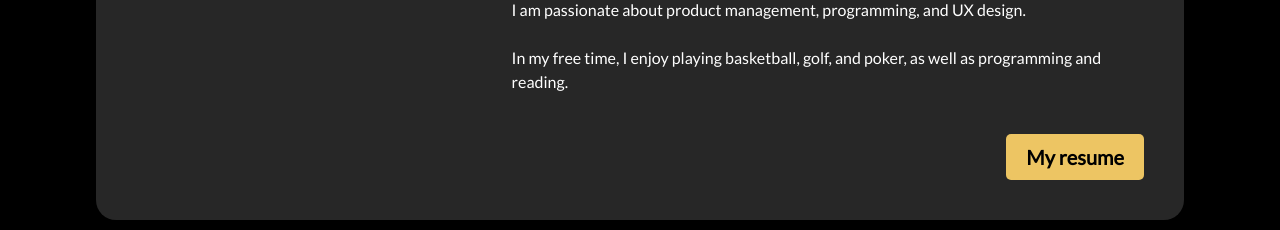
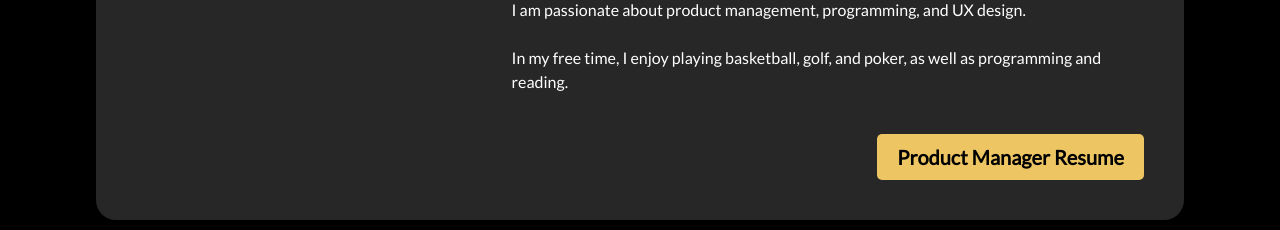
Before and after one commit to tkim516/my-website, a Next.js app: page / in a window 1280 px wide. Shown: the part 1460-1690 px from the top of the page. Built offline with nearby package versions, Linux system fonts and the light colour scheme; a web font is replaced by a local one.

Commit message:
changed resume

```diff
--- a/src/app/components/BioContainer.tsx
+++ b/src/app/components/BioContainer.tsx
@@ -50,9 +50,9 @@ export default function BioContainer() {
                 </Box>
               </Box>
               <Box className={pageStyles.buttonContainer}>
-                <a href="/Tyler-Kim-Resume.pdf" download>
+                <a href="/Tyler-Kim-PM-Resume.doc" download>
                   <button className={styles.defaultButton}>
-                    My resume
+                    Product Manager Resume
                   </button>
                 </a>
               </Box>
```
Also changed, not shown: 2 other files (tests, documents, lock files or other folders).
